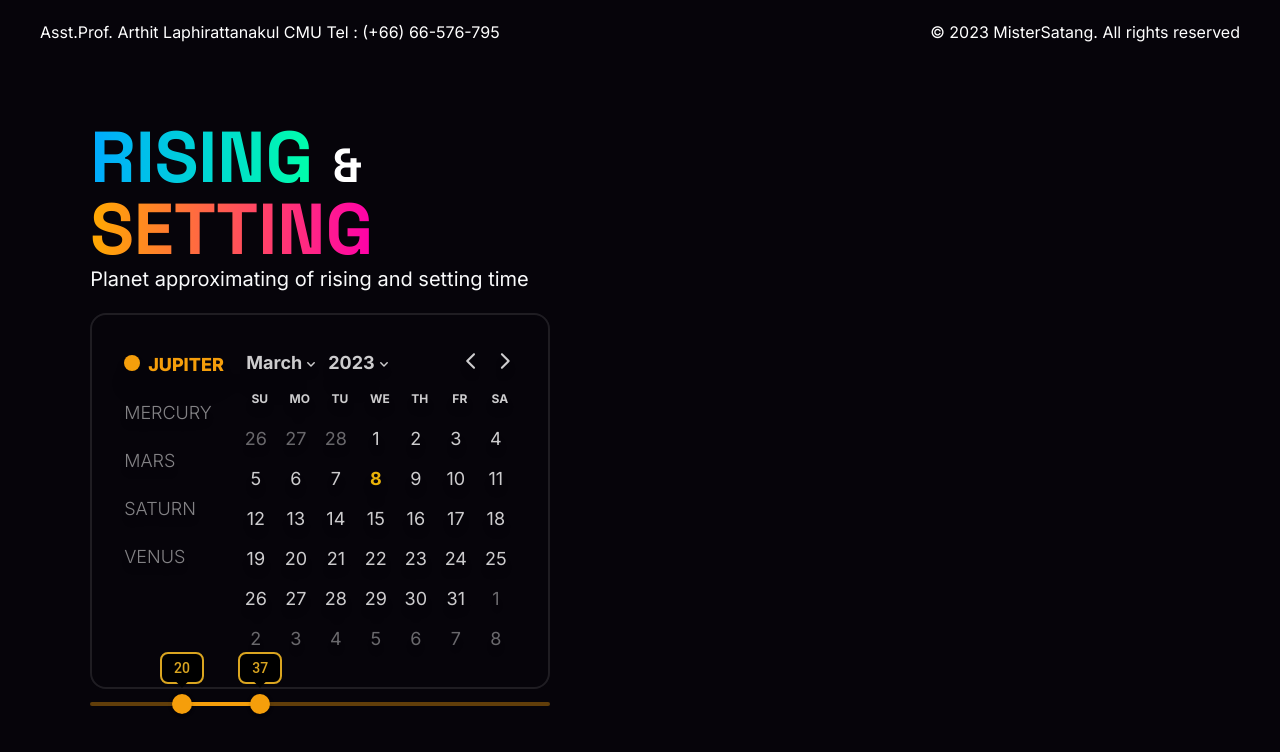
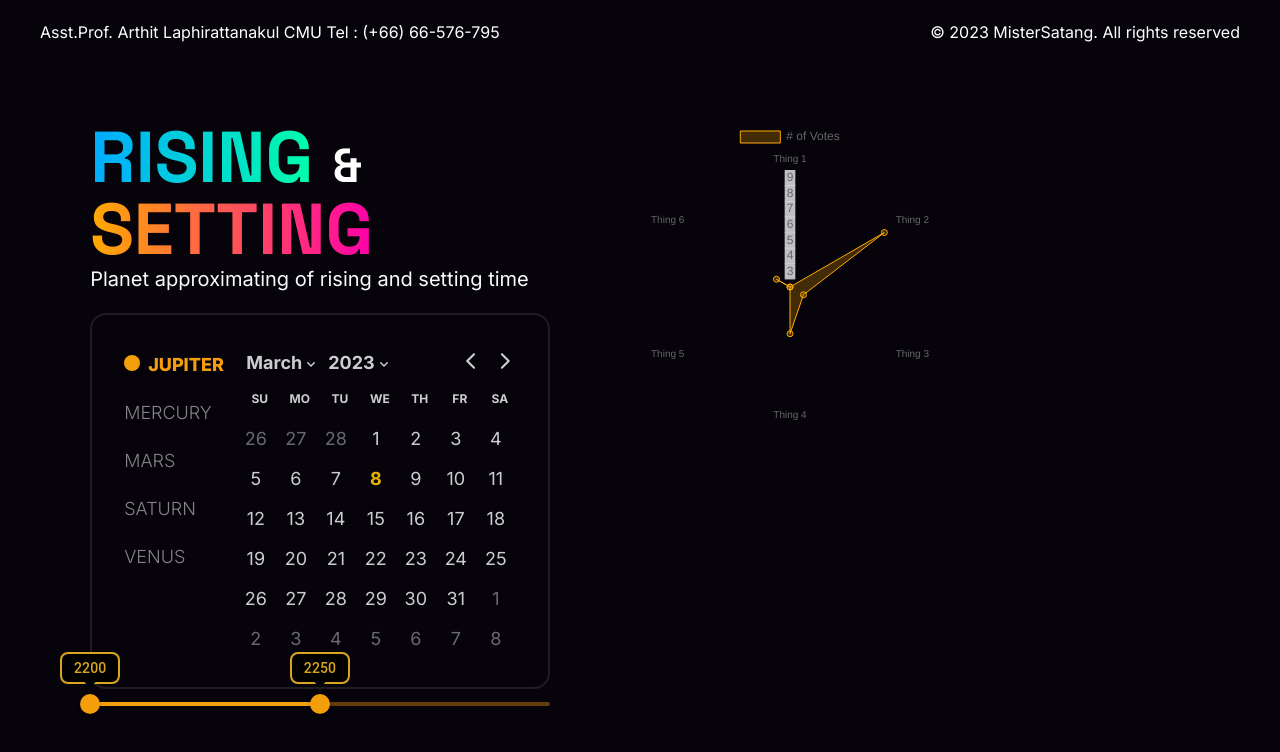
Before and after one commit to SatangBudsai/web-parst-server, a Next.js app: page / in a window 1280 px wide. Shown: the top 752 px of the page. Built offline with nearby package versions, Linux system fonts and the light colour scheme.

Commit message:
add apex chart

```diff
--- a/package.json
+++ b/package.json
@@ -15,12 +15,15 @@
 		"@types/node": "18.14.4",
 		"@types/react": "18.0.28",
 		"@types/react-dom": "18.0.11",
+		"apexcharts": "^3.40.0",
+		"chart.js": "^4.2.1",
 		"date-fns": "^2.29.3",
 		"eslint": "8.35.0",
 		"eslint-config-next": "13.2.3",
 		"framer-motion": "^10.2.3",
 		"next": "13.2.3",
 		"react": "18.2.0",
+		"react-chartjs-2": "^5.2.0",
 		"react-day-picker": "^8.6.0",
 		"react-dom": "18.2.0",
 		"styled-components": "^5.3.8",
--- a/pages/index.tsx
+++ b/pages/index.tsx
@@ -1,21 +1,49 @@
-import DatePicker from "@/components/datepicker/DatePicker";
-import Layout from "@/components/layout/Layout";
-import { Icon } from "@iconify/react";
-import Slider from "@mui/material/Slider";
-import { Space_Grotesk } from "next/font/google";
-import { useState } from "react";
-const space_Grotesk = Space_Grotesk({ subsets: ["latin"] });
+import DatePicker from "@/components/datepicker/DatePicker"
+import Layout from "@/components/layout/Layout"
+import { Icon } from "@iconify/react"
+import Slider from "@mui/material/Slider"
+import { Space_Grotesk } from "next/font/google"
+import { useState } from "react"
+const space_Grotesk = Space_Grotesk({ subsets: ["latin"] })
+import {
+  Chart as ChartJS,
+  RadialLinearScale,
+  PointElement,
+  LineElement,
+  Filler,
+  Tooltip,
+  Legend,
+} from 'chart.js'
+import { Radar } from 'react-chartjs-2'
 
-function valuetext(value: number) {
-  return `${value}`;
+// function valuetext(value: number) {
+//   return `${value}`
+// }
+export const data = {
+  labels: ['Thing 1', 'Thing 2', 'Thing 3', 'Thing 4', 'Thing 5', 'Thing 6'],
+  datasets: [
+    {
+      label: '# of Votes',
+      data: [2, 9, 3, 5, 2, 3],
+      backgroundColor: '#ffaa003e',
+      borderColor: '#FFAA00',
+      borderWidth: 1,
+    },
+  ],
 }
 
 export default function index() {
-  const [value, setValue] = useState<number[]>([20, 37]);
+  const [value, setValue] = useState<number[]>([2200, 2250])
 
-  const handleChange = (event: Event, newValue: number | number[]) => {
-    setValue(newValue as number[]);
-  };
+  ChartJS.register(
+    RadialLinearScale,
+    PointElement,
+    LineElement,
+    Filler,
+    Tooltip,
+    Legend
+  )
+
   return (
     <Layout>
       {/* <img
@@ -70,17 +98,20 @@ export default function index() {
                 <DatePicker />
               </section>
               <Slider
-                getAriaLabel={() => "Temperature range"}
-                value={value}
-                onChange={handleChange}
-                getAriaValueText={valuetext}
+                getAriaLabel={() => "year range"}
                 color="secondary"
                 valueLabelDisplay="on"
+                defaultValue={value}
+                min={2200}
+                max={2300}
               />
             </div>
+          </div>
+          <div className="col-span-1 justify-center w-fit">
+            <Radar data={data}/>
           </div>
         </div>
       </div>
     </Layout>
-  );
+  )
 }
```
Also changed, not shown: 1 other file (tests, documents, lock files or other folders).
